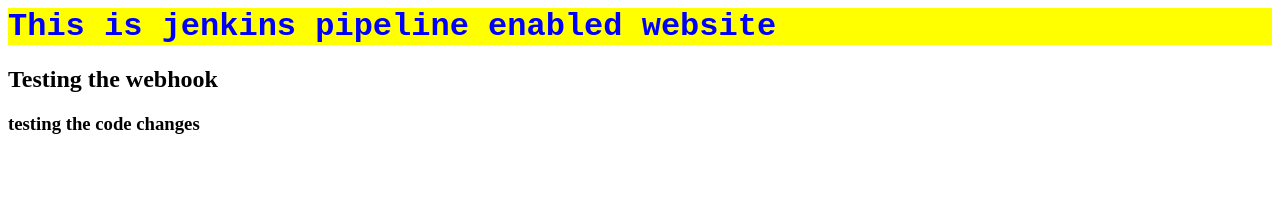
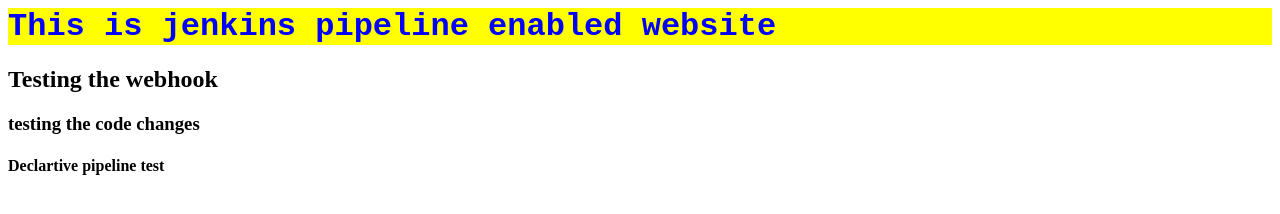
Before and after one commit to tejatj154/Static-Website, a plain HTML site: page index.html in a window 1280 px wide. Drawn offline with Linux system fonts and the light colour scheme.

Commit message:
declarative-script-commit

```diff
--- a/index.html
+++ b/index.html
@@ -7,6 +7,6 @@
         <h1>This is jenkins pipeline enabled website</h1>
         <h2> Testing the webhook</h2>
         <h3> testing the code changes</h3>
-        <h4></h4>
+        <h4>Declartive pipeline test</h4>
 </body>
 </html>
```
